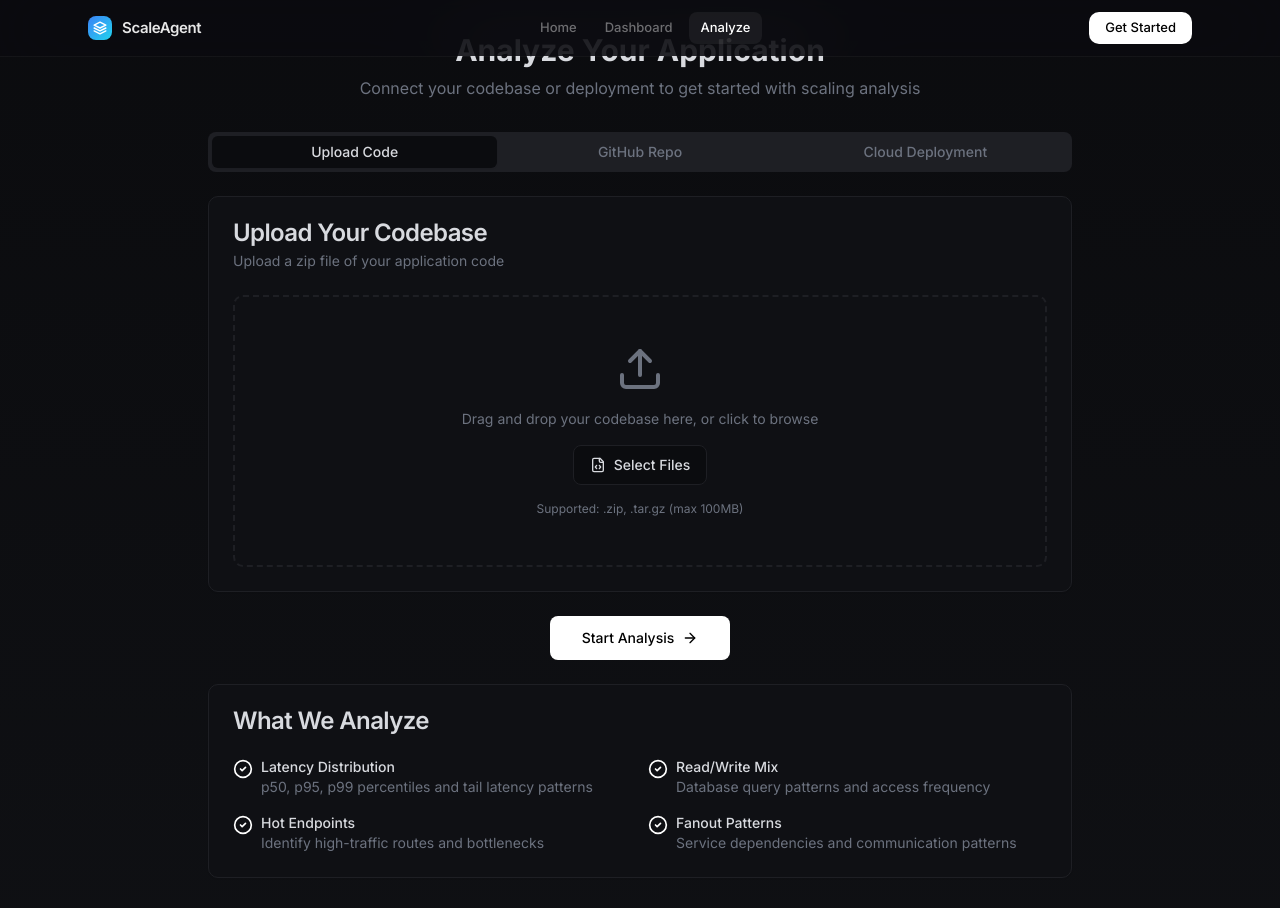
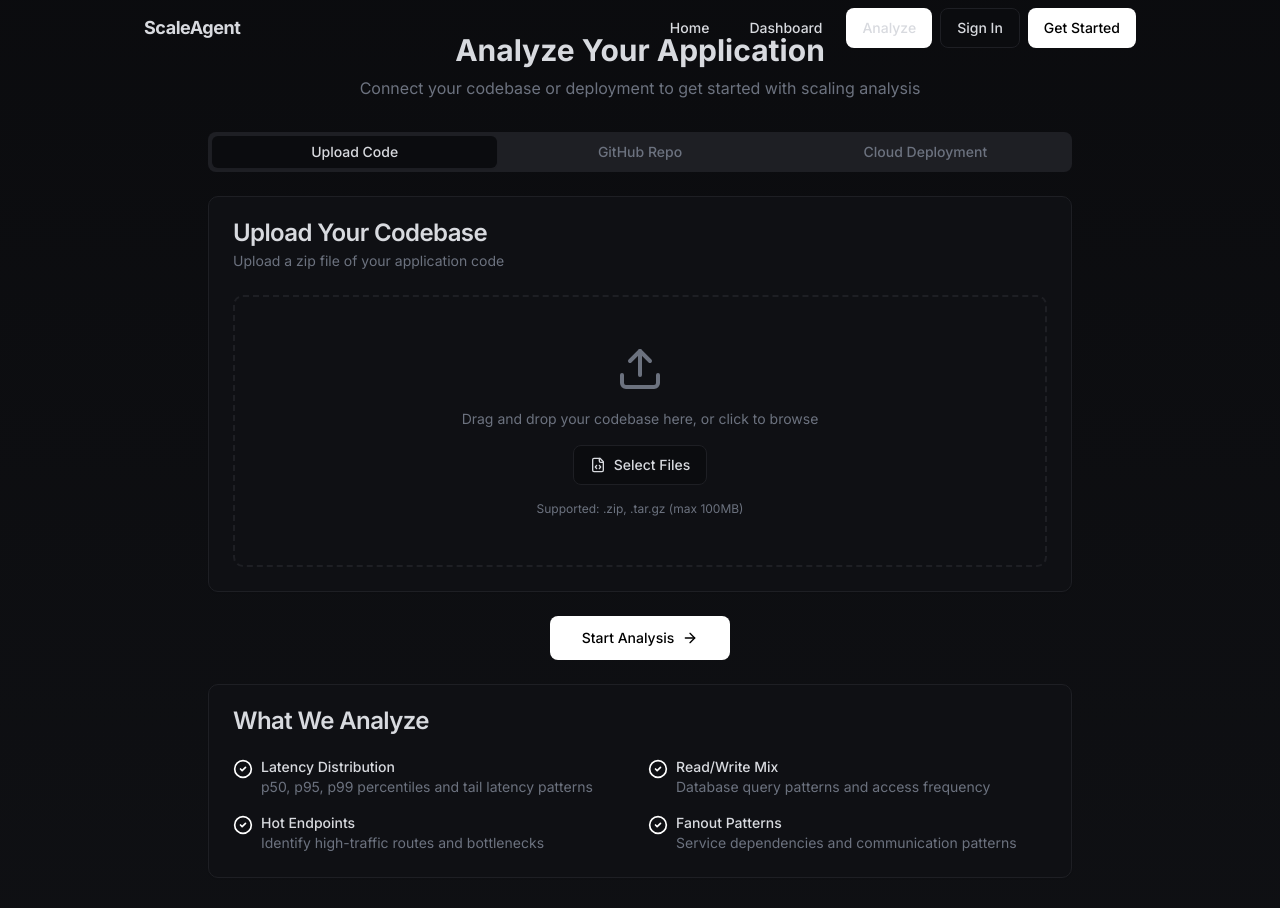
Before and after one commit to yaojiejia/buildathon26, a Next.js app in the folder frontend/: page /analyze in a window 1280 px wide. Built offline with nearby package versions, Linux system fonts and the light colour scheme.

Commit message:
fix header bar

```diff
--- a/frontend/app/page.tsx
+++ b/frontend/app/page.tsx
@@ -5,7 +5,7 @@ import LandingPage from "@/components/ui/landing-page"
 
 export default function Home() {
   return (
-    <div className="relative min-h-screen overflow-hidden">
+    <div className="relative min-h-screen">
       <Navbar />
       <LandingPage />
     </div>
--- a/frontend/components/layout/navbar.tsx
+++ b/frontend/components/layout/navbar.tsx
@@ -1,57 +1,121 @@
-"use client"
+'use client';
+import React from 'react';
+import Link from 'next/link';
+import { usePathname } from 'next/navigation';
+import { Button, buttonVariants } from '@/components/ui/button';
+import { cn } from '@/lib/utils';
+import { MenuToggleIcon } from '@/components/ui/menu-toggle-icon';
+import { useScroll } from '@/components/ui/use-scroll';
 
-import Link from "next/link"
-import { usePathname } from "next/navigation"
-import { cn } from "@/lib/utils"
+const links = [
+	{ label: 'Home', href: '/' },
+	{ label: 'Dashboard', href: '/dashboard' },
+	{ label: 'Analyze', href: '/analyze' },
+];
 
 export function Navbar() {
-  const pathname = usePathname()
+	const [open, setOpen] = React.useState(false);
+	const scrolled = useScroll(10);
+	const pathname = usePathname();
+
+	React.useEffect(() => {
+		if (open) {
+			document.body.style.overflow = 'hidden';
+		} else {
+			document.body.style.overflow = '';
+		}
+		return () => {
+			document.body.style.overflow = '';
+		};
+	}, [open]);
 
 	return (
-    <header className="fixed top-0 left-0 right-0 z-50 border-b border-white/[0.04]">
-      <div className="absolute inset-0 bg-[#0a0b10]/80 backdrop-blur-2xl" />
-      <div className="relative max-w-6xl mx-auto px-6 h-14 flex items-center justify-between">
-        <Link href="/" className="flex items-center gap-2.5">
-          <div className="h-6 w-6 rounded-md bg-gradient-to-br from-blue-500 to-cyan-400 flex items-center justify-center">
-            <svg width="14" height="14" viewBox="0 0 24 24" fill="none" stroke="white" strokeWidth="2.5" strokeLinecap="round" strokeLinejoin="round">
-              <path d="M12 2L2 7l10 5 10-5-10-5z" />
-              <path d="M2 17l10 5 10-5" />
-              <path d="M2 12l10 5 10-5" />
-            </svg>
-          </div>
-          <span className="text-[15px] font-semibold text-white/90 tracking-tight">
+		<header
+			className={cn(
+				'fixed top-0 left-0 right-0 z-[60] mx-auto w-full max-w-5xl border-b border-transparent md:rounded-md md:border md:transition-all md:ease-out',
+				{
+					'bg-background/95 supports-[backdrop-filter]:bg-background/50 border-border backdrop-blur-lg md:top-4 md:max-w-4xl md:shadow':
+						scrolled && !open,
+					'bg-background/90': open,
+				},
+			)}
+		>
+			<nav
+				className={cn(
+					'flex h-14 w-full items-center justify-between px-4 md:h-12 md:transition-all md:ease-out',
+					{
+						'md:px-2': scrolled,
+					},
+				)}
+			>
+				<Link href="/" className="text-lg font-bold tracking-tight">
 					ScaleAgent
-          </span>
 				</Link>
 
-        <nav className="hidden md:flex items-center gap-1">
-          {[
-            { href: "/", label: "Home" },
-            { href: "/dashboard", label: "Dashboard" },
-            { href: "/analyze", label: "Analyze" },
-          ].map((item) => (
+				<div className="hidden items-center gap-2 md:flex">
+					{links.map((link) => (
 						<Link
-              key={item.href}
-              href={item.href}
+							key={link.href}
+							href={link.href}
 							className={cn(
-                "px-3 py-1.5 rounded-md text-[13px] font-medium transition-colors",
-                pathname === item.href
-                  ? "text-white bg-white/[0.06]"
-                  : "text-white/40 hover:text-white/70"
+								buttonVariants({ variant: 'ghost' }),
+								pathname === link.href && 'bg-accent'
 							)}
 						>
-              {item.label}
+							{link.label}
 						</Link>
 					))}
+					<Button variant="outline" asChild>
+						<Link href="/dashboard">Sign In</Link>
+					</Button>
+					<Button asChild>
+						<Link href="/analyze">Get Started</Link>
+					</Button>
+				</div>
+
+				<Button size="icon" variant="outline" onClick={() => setOpen(!open)} className="md:hidden">
+					<MenuToggleIcon open={open} className="size-5" duration={300} />
+				</Button>
 			</nav>
 
+			<div
+				className={cn(
+					'bg-background/90 fixed top-14 right-0 bottom-0 left-0 z-50 flex flex-col overflow-hidden border-y md:hidden',
+					open ? 'block' : 'hidden',
+				)}
+			>
+				<div
+					data-slot={open ? 'open' : 'closed'}
+					className={cn(
+						'data-[slot=open]:animate-in data-[slot=open]:zoom-in-95 data-[slot=closed]:animate-out data-[slot=closed]:zoom-out-95 ease-out',
+						'flex h-full w-full flex-col justify-between gap-y-2 p-4',
+					)}
+				>
+					<div className="grid gap-y-2">
+						{links.map((link) => (
 							<Link
-          href="/analyze"
-          className="text-[13px] font-medium px-4 py-1.5 rounded-lg bg-white text-black hover:bg-white/90 transition-colors"
+								key={link.href}
+								href={link.href}
+								className={cn(
+									buttonVariants({ variant: 'ghost', className: 'justify-start' }),
+									pathname === link.href && 'bg-accent'
+								)}
+								onClick={() => setOpen(false)}
 							>
-          Get Started
+								{link.label}
 							</Link>
+						))}
+					</div>
+					<div className="flex flex-col gap-2">
+						<Button variant="outline" className="w-full" asChild>
+							<Link href="/dashboard" onClick={() => setOpen(false)}>Sign In</Link>
+						</Button>
+						<Button className="w-full" asChild>
+							<Link href="/analyze" onClick={() => setOpen(false)}>Get Started</Link>
+						</Button>
+					</div>
+				</div>
 			</div>
 		</header>
-  )
+	);
 }
--- /dev/null
+++ b/frontend/components/ui/menu-toggle-icon.tsx
@@ -0,0 +1,54 @@
+'use client';
+import React from 'react';
+import { cn } from '@/lib/utils';
+
+type MenuToggleProps = React.ComponentProps<'svg'> & {
+	open: boolean;
+	duration?: number;
+};
+
+export function MenuToggleIcon({
+	open,
+	className,
+	fill = 'none',
+	stroke = 'currentColor',
+	strokeWidth = 2.5,
+	strokeLinecap = 'round',
+	strokeLinejoin = 'round',
+	duration = 500,
+	...props
+}: MenuToggleProps) {
+	return (
+		<svg
+			strokeWidth={strokeWidth}
+			fill={fill}
+			stroke={stroke}
+			viewBox="0 0 32 32"
+			strokeLinecap={strokeLinecap}
+			strokeLinejoin={strokeLinejoin}
+			className={cn(
+				'transition-transform ease-in-out',
+				open && '-rotate-45',
+				className,
+			)}
+			style={{
+				transitionDuration: `${duration}ms`,
+			}}
+			{...props}
+		>
+			<path
+				className={cn(
+					'transition-all ease-in-out',
+					open
+						? '[stroke-dasharray:20_300] [stroke-dashoffset:-32.42px]'
+						: '[stroke-dasharray:12_63]',
+				)}
+				style={{
+					transitionDuration: `${duration}ms`,
+				}}
+				d="M27 10 13 10C10.8 10 9 8.2 9 6 9 3.5 10.8 2 13 2 15.2 2 17 3.8 17 6L17 26C17 28.2 18.8 30 21 30 23.2 30 25 28.2 25 26 25 23.8 23.2 22 21 22L7 22"
+			/>
+			<path d="M7 16 27 16" />
+		</svg>
+	);
+}
--- /dev/null
+++ b/frontend/components/ui/use-scroll.tsx
@@ -0,0 +1,22 @@
+'use client';
+import React from 'react';
+
+export function useScroll(threshold: number) {
+	const [scrolled, setScrolled] = React.useState(false);
+
+	const onScroll = React.useCallback(() => {
+		setScrolled(window.scrollY > threshold);
+	}, [threshold]);
+
+	React.useEffect(() => {
+		window.addEventListener('scroll', onScroll);
+		return () => window.removeEventListener('scroll', onScroll);
+	}, [onScroll]);
+
+	// also check on first load
+	React.useEffect(() => {
+		onScroll();
+	}, [onScroll]);
+
+	return scrolled;
+}
```
Lines whose indentation alone changed are shown as unchanged.
